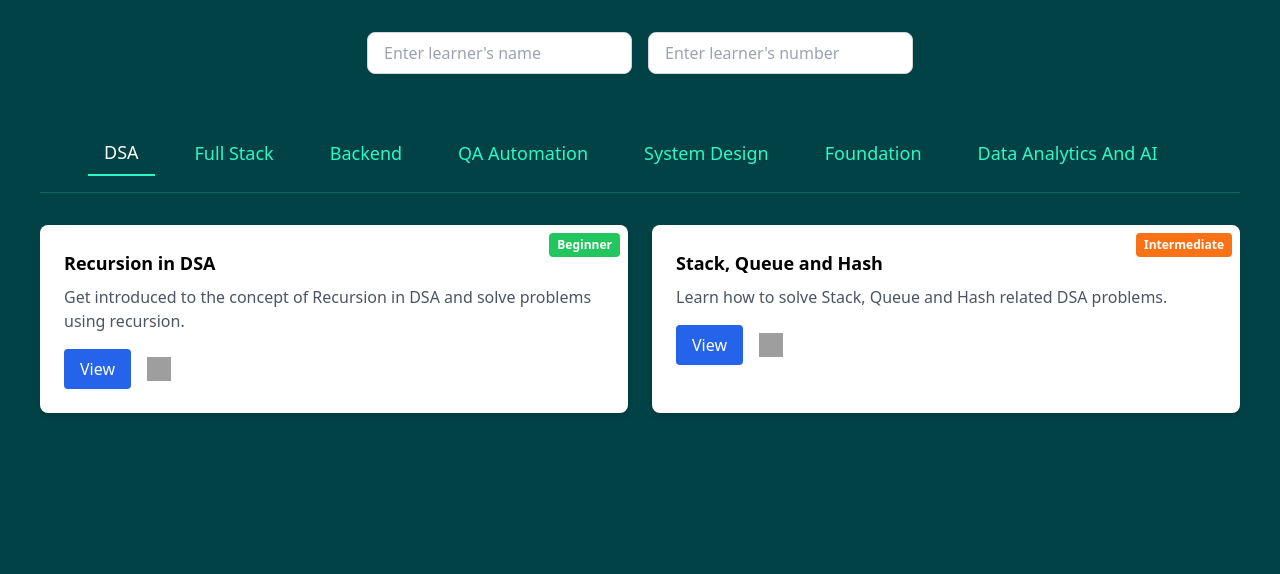
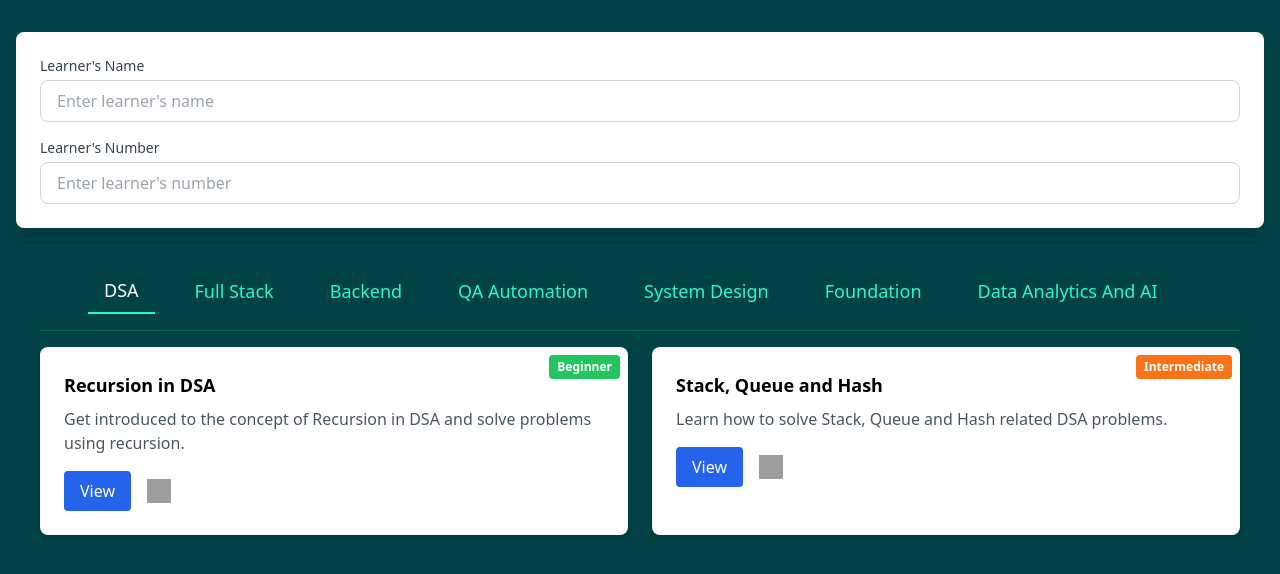
Before and after one commit to Ritwik-28/Video-Showcase, a React (Vite) app: page / in a window 1280 px wide. Shown: the top 574 px of the page. Built offline with nearby package versions, Linux system fonts and the light colour scheme; grey boxes are pictures that could not be loaded.

Commit message:
padding and user form updates

```diff
--- a/src/App.tsx
+++ b/src/App.tsx
@@ -28,6 +28,7 @@ function App() {
   return (
     <div className="min-h-screen bg-[#004246] py-8">
       <div className="max-w-7xl mx-auto px-4">
+        {/* User Form with reduced margin */}
         <UserForm
           name={name}
           number={number}
@@ -37,14 +38,15 @@ function App() {
         />
 
         <div className="bg-[#004246] rounded-lg p-6">
+          {/* TabList without top margin */}
           <TabList
             tabs={tabsData}
             activeTab={activeTab}
             onTabChange={setActiveTab}
           />
 
-          {/* Added margin-top here for spacing */}
-          <div className="mt-8">
+          {/* Reduced margin-top between TabList and VideoGrid */}
+          <div className="mt-4">
             <VideoGrid
               videos={tabsData[activeTab].videos}
               onView={(url) => setModalUrl(url)}
@@ -54,6 +56,7 @@ function App() {
         </div>
       </div>
 
+      {/* Video modal */}
       {modalUrl && (
         <VideoModal
           url={modalUrl}
--- a/src/components/UserForm.tsx
+++ b/src/components/UserForm.tsx
@@ -16,17 +16,29 @@ export const UserForm: React.FC<UserFormProps> = ({
   error
 }) => {
   return (
-    <div className="flex justify-center space-x-4 mb-8">
+    <div className="bg-white rounded-lg p-6 mb-4 shadow-lg">
+      <div className="space-y-4">
+        {/* Name Input */}
+        <div>
+          <label htmlFor="name" className="block text-sm font-medium text-gray-700">Learner's Name</label>
           <input
+            id="name"
             type="text"
             value={name}
             onChange={(e) => onNameChange(e.target.value)}
             placeholder="Enter learner's name"
-        className={`px-4 py-2 border rounded-lg ${
+            className={`w-full px-4 py-2 mt-1 border rounded-lg focus:outline-none focus:ring-2 focus:ring-blue-500 ${
               error && !name ? 'border-red-500' : 'border-gray-300'
             }`}
           />
+          {error && !name && <p className="text-xs text-red-500 mt-1">Please enter a name.</p>}
+        </div>
+
+        {/* Number Input */}
+        <div>
+          <label htmlFor="number" className="block text-sm font-medium text-gray-700">Learner's Number</label>
           <input
+            id="number"
             type="text"
             value={number}
             onChange={(e) => {
@@ -34,10 +46,13 @@ export const UserForm: React.FC<UserFormProps> = ({
               onNumberChange(value);
             }}
             placeholder="Enter learner's number"
-        className={`px-4 py-2 border rounded-lg ${
+            className={`w-full px-4 py-2 mt-1 border rounded-lg focus:outline-none focus:ring-2 focus:ring-blue-500 ${
               error && (!number || number.length !== 10) ? 'border-red-500' : 'border-gray-300'
             }`}
           />
+          {error && (!number || number.length !== 10) && <p className="text-xs text-red-500 mt-1">Please enter a valid 10-digit number.</p>}
+        </div>
+      </div>
     </div>
   );
 };
```
Lines whose indentation alone changed are shown as unchanged.
